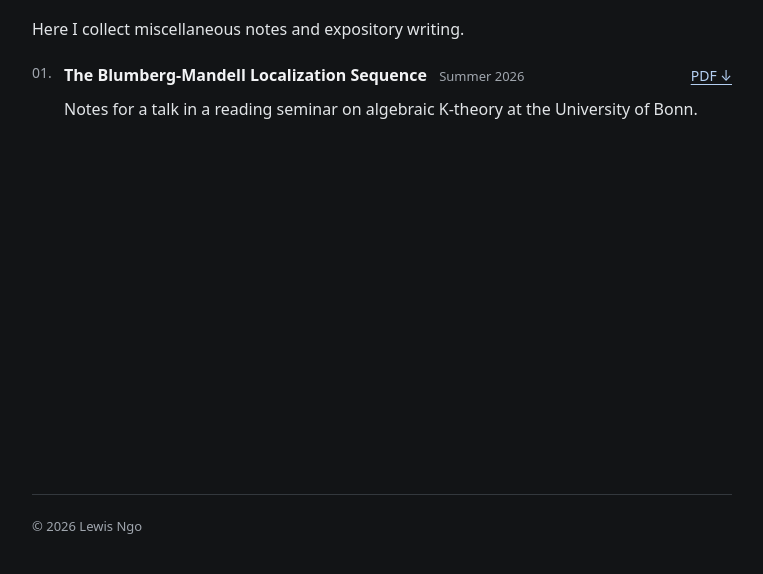
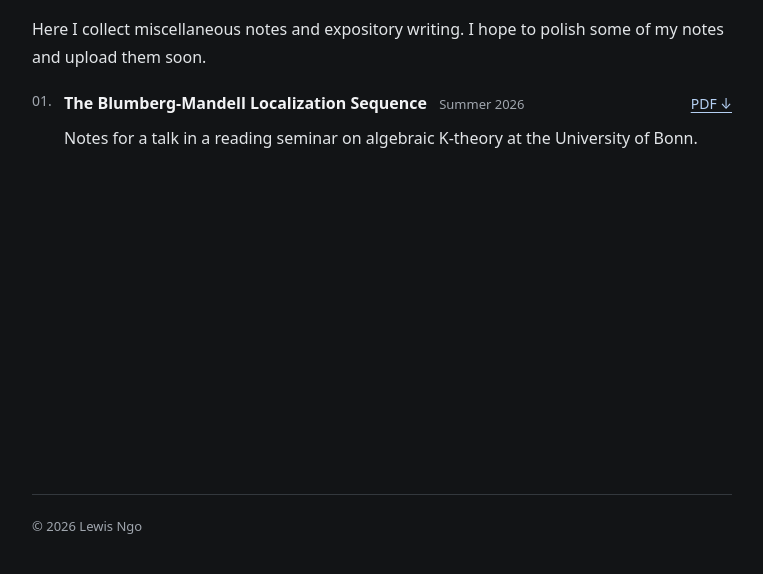
Before and after one commit to lewisngo/lewisngo.github.io, a plain HTML site: page notes/index.html in a window 1280 px wide. Shown: the part 226-800 px from the top of the page, without its empty margins (258-1021 px from the left). Drawn offline with Linux system fonts and the light colour scheme.

Commit message:
Updated text

```diff
--- a/notes/index.html
+++ b/notes/index.html
@@ -74,7 +74,7 @@
 
       <p>
         Here I collect miscellaneous notes and
-        expository writing.
+        expository writing. I hope to polish some of my notes and upload them soon.
       </p>
 
       <ol class="notes-list">
```
